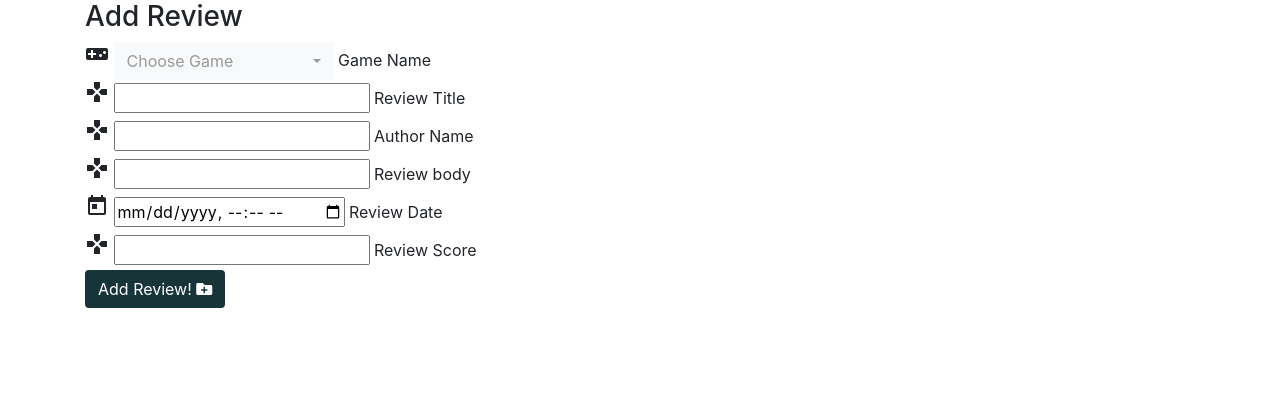
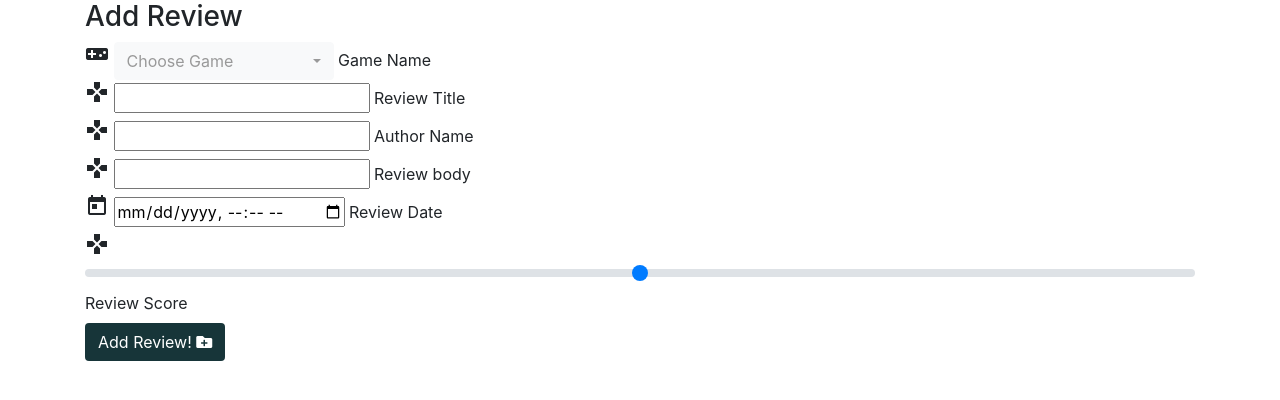
Before and after one commit to danielclements/game_score.gg, a Flask app: page /add_review in a window 1280 px wide. Shown: the part 56-456 px from the top of the page. Run offline with Flask 2, Linux system fonts and the light colour scheme; data that the repository does not hold is empty; some libraries are stand-ins or nearby versions.

Commit message:
added score range slider between the values of 0 - 10

```diff
--- a/templates/add_review.html
+++ b/templates/add_review.html
@@ -21,7 +21,7 @@
 		<div class="row">
 			<div class="input-field col s12">
 				<i class="material-icons prefix">gamepad</i>
-				<input class="text-white" id="review_header" name="review_header" type="text"/>
+				<input id="review_header" name="review_header" type="text"/>
 				<label for="icon_prefix">Review Title</label>
 			</div>
 		</div>
@@ -30,7 +30,7 @@
 		<div class="row">
 			<div class="input-field col s12">
 				<i class="material-icons prefix">gamepad</i>
-				<input class="text-white" id="review_author" name="review_author" type="text"/>
+				<input id="review_author" name="review_author" type="text"/>
 				<label for="icon_prefix">Author Name</label>
 			</div>
 		</div>
@@ -40,7 +40,7 @@
         <div class="row">
 			<div class="input-field col s12">
 				<i class="material-icons prefix">gamepad</i>
-				<input class="text-white" id="review_body" name="review_body" type="text"/>
+				<input id="review_body" name="review_body" type="text"/>
 				<label for="icon_prefix">Review body</label>
 			</div>
 		</div>
@@ -57,7 +57,7 @@
         <div class="row">
 			<div class="input-field col s12">
 				<i class="material-icons prefix">gamepad</i>
-				<input class="text-white" id="review_score" name="review_score" type="text" />
+				<input type="range" class="custom-range" min="0" max="10" step="0.5" name="review_score" id="review_score">
 				<label for="icon_prefix">Review Score</label>
 			</div>
 		</div>
```
